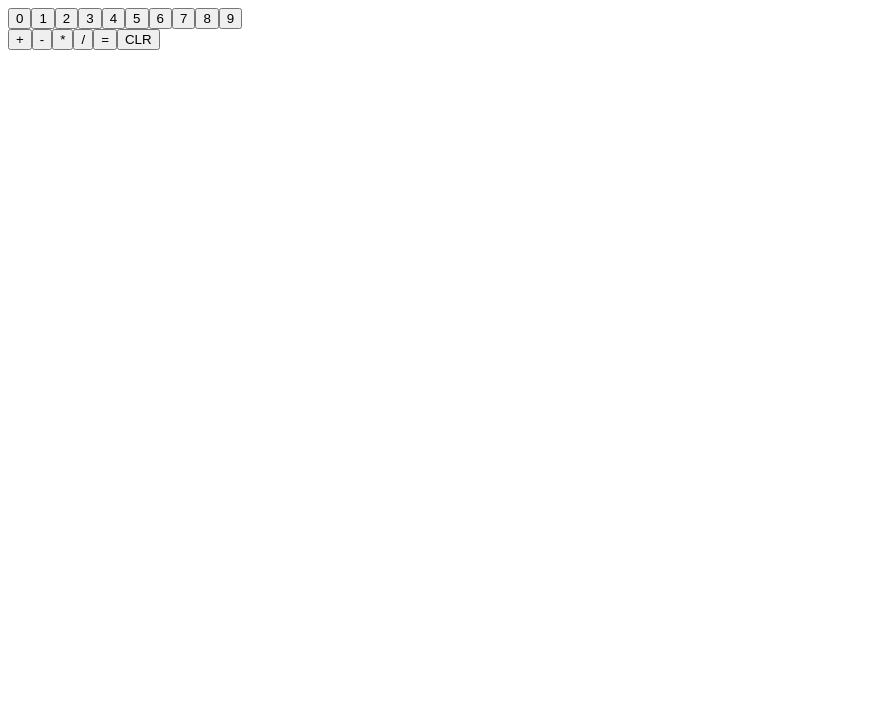
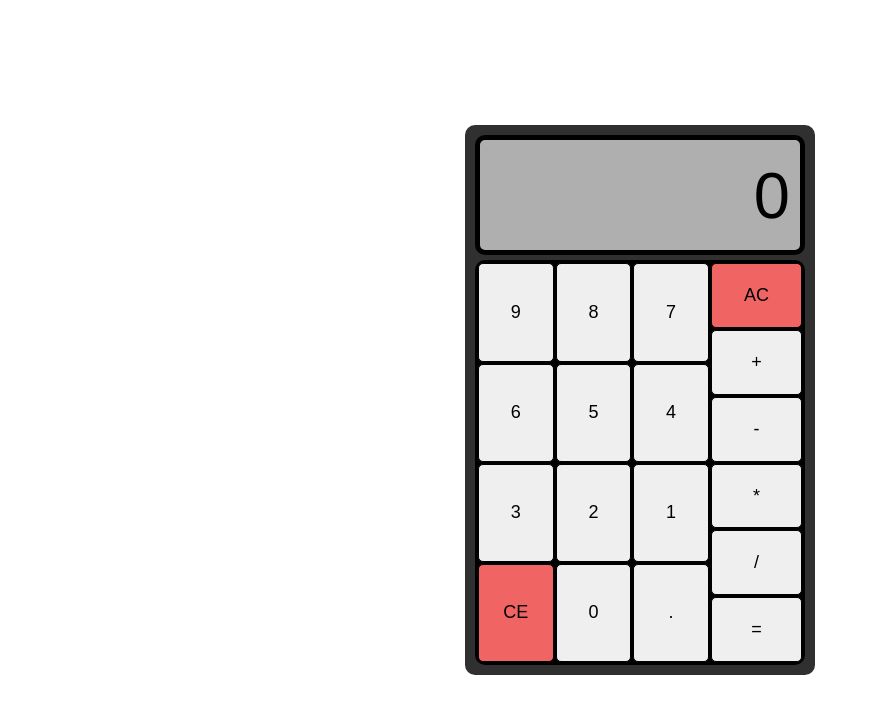
Before and after one commit to Gustavo-sou5a/calculator, a plain HTML site: page index.html in a window 1280 px wide. Shown: the whole page, without its empty margins (0-870 px from the left). Drawn offline with Linux system fonts and the light colour scheme.

Commit message:
Add the CSS and HTML that assembles the calculator appearance
The buttons were all created in the .js file and
its styles were directly made in the .css file, as
well as for the rest of the calculator (display and
outer part)

```diff
--- a/app.js
+++ b/app.js
@@ -29,18 +29,32 @@ console.log(operate(3, 4, divide));
  * Creating buttons for digits and operators on the DOM
  */
 const NUM_DIGITS = 10;
-const OPERATORS = ["+", "-", "*", "/", "=", "CLR"];
+const OPERATORS = ["AC", "+", "-", "*", "/", "="];
 
 const digitsDiv = document.querySelector("#digits");
-for (let i = 0; i < NUM_DIGITS; i++) {
+for (let i = NUM_DIGITS-1; i >= 0; i--) {
     let digitBtn = document.createElement("button");
     digitBtn.textContent = i;
+    digitBtn.classList.add(`digit-${i}`);
     digitsDiv.appendChild(digitBtn);
 }
+
+// Adding the CE (Clear Entry) button to erase the last input
+let clearBtn = document.createElement("button");
+clearBtn.textContent = "CE";
+clearBtn.classList.add("clear");
+digitsDiv.insertBefore(clearBtn, document.querySelector(".digit-0"));
+
+// Adding the decimal button "." for float numbers
+let decimalBtn = document.createElement("button");
+decimalBtn.textContent = ".";
+decimalBtn.classList.add("decimal");
+digitsDiv.appendChild(decimalBtn);
 
 const operatorsDiv = document.querySelector("#operators");
 OPERATORS.forEach((operator) => {
     let operatorBtn = document.createElement("button");
     operatorBtn.textContent = operator;
+    operatorBtn.setAttribute("id", `operator-${operator}`);
     operatorsDiv.appendChild(operatorBtn);
 });
--- a/style.css
+++ b/style.css
@@ -0,0 +1,89 @@
+html {
+    box-sizing: border-box;
+}
+
+*,
+*::before,
+*::after {
+    box-sizing: inherit;
+}
+
+html, body {
+    margin: 0;
+}
+
+body {
+    /* width: 100vw;
+    height: 100vh; */
+    min-width: 500px;
+    height: 100vh;
+    display: flex;
+    justify-content: center;
+    align-items: center;
+}
+
+#container {
+    width: 350px;
+    height: 550px;
+    background-color: rgb(48, 48, 48);
+    border: solid rgb(48, 48, 48) 10px;
+    border-radius: 10px;
+    display: flex;
+    flex-direction: column;
+    gap: 5px;
+}
+
+#display {
+    height: 125px;
+    border: solid black 5px;
+    border-radius: 10px;
+    display: flex;
+    align-items: center;
+    justify-content: end;
+    background-color: rgb(175, 175, 175);
+    padding: 10px;
+    font-size: 65px;
+    font-family: 'Franklin Gothic Medium', 'Arial Narrow', Arial, sans-serif;
+}
+
+#operations {
+    height: 425px;
+    border: solid black 2px;
+    display: flex;
+    border-radius: 10px;
+    /* background-color: rgb(77, 115, 187); */
+    background-color: black;
+}
+
+button {
+    min-width: 70px;
+    flex: 1;
+    margin: 1px;
+    font-size: large;
+    border: solid black 1px;
+    border-radius: 5px;
+}
+
+#digits {
+    display: flex;
+    flex-wrap: wrap;
+    /* justify-content: center; */
+    padding: 0;
+    width: 250px;
+}
+
+#operators {
+    display: flex;
+    flex-wrap: wrap;
+    /* justify-content: center; */
+    width: 100px;
+}
+
+/* button.digit-0 {
+    flex-grow: 2.25;
+} */
+
+button.clear,
+button#operator-AC {
+    background-color: rgb(240, 100, 100);
+}
```
Also changed, not shown: index.html (+1 -1 lines).
